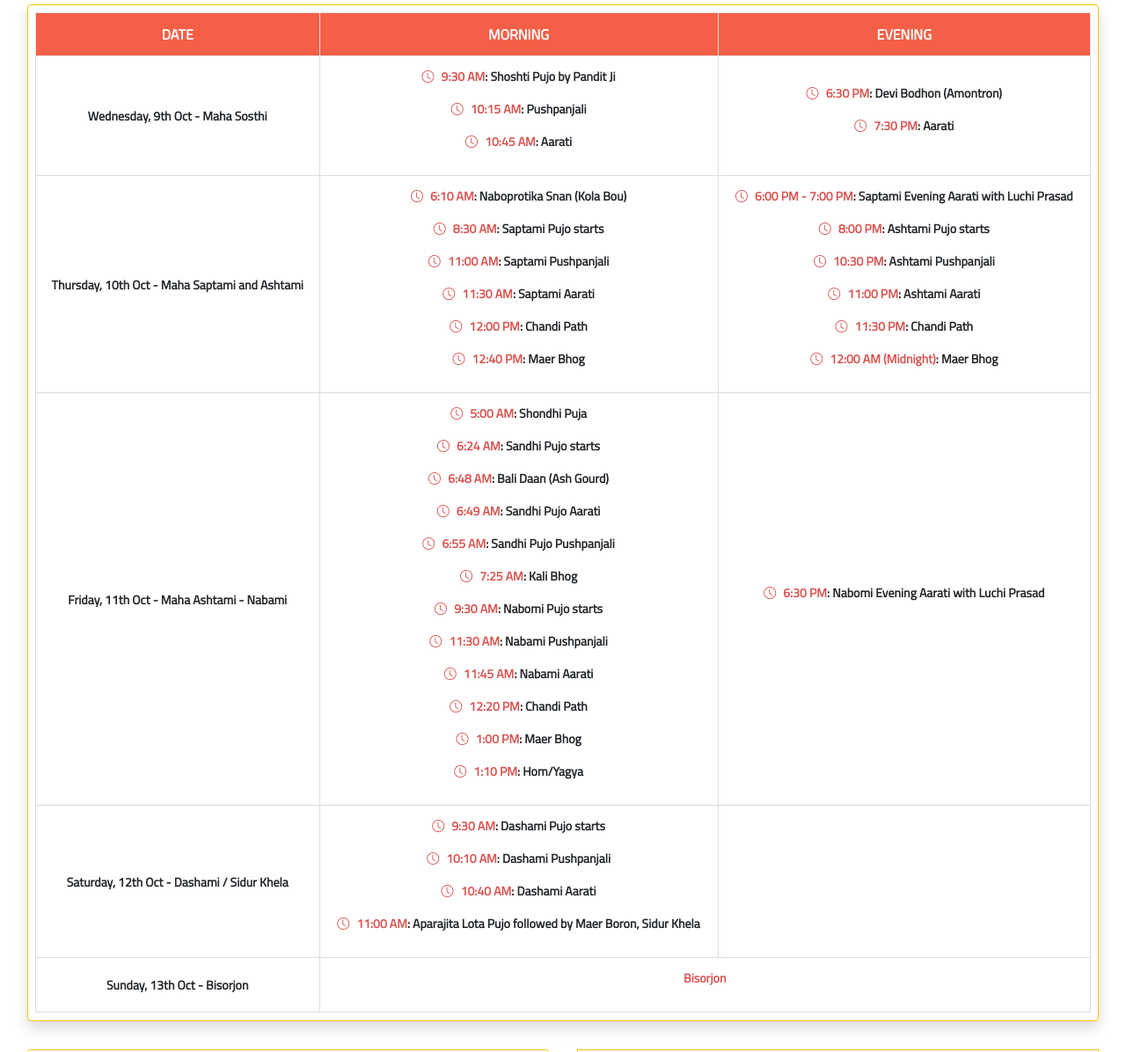
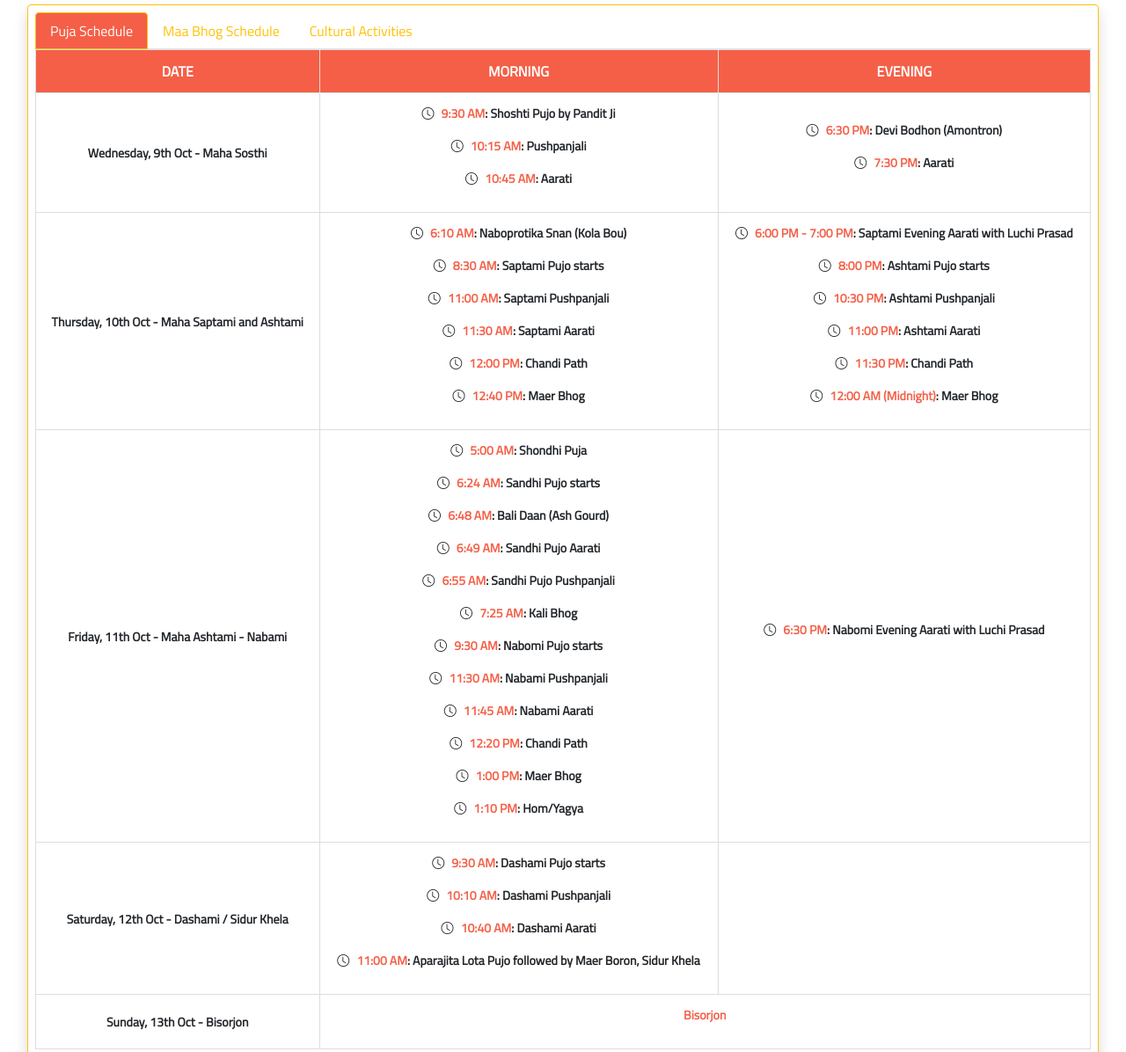
Before and after one commit to SLGBCA/homepage, a plain HTML site: page index.html in a window 1280 px wide. Shown: the part 1760-2956 px from the top of the page at 88% size. Drawn offline with nearby package versions, Linux system fonts and the light colour scheme.

Commit message:
Maa Bhog Schedule

```diff
--- a/css/style.css
+++ b/css/style.css
@@ -1091,8 +1091,17 @@ td {
 }
 .highlight {
     font-weight: bold;
-    color: #d9534f;
+    color: #f55f47;
 }
 .icon-clock {
     margin-right: 5px;
 }
+
+.nav-tabs .nav-link.active {
+    border: 1px solid #ffc107;
+    background-color: #f55f47;
+    color: #fff;
+  }
+.nav-link {
+    color: #ffc107;
+}
--- a/index.html
+++ b/index.html
@@ -162,6 +162,23 @@
   <!-- Event Details -->
   <section class="container-fluid sec_latest d-flex justify-content-start flex-wrap">
     <div id="event_details" class="col col-md m-3 p-2 shadow rounded latest_inner border border-warning">
+        <!-- Tab Navigation -->
+        <ul class="nav nav-tabs" id="eventTab" role="tablist">
+            <li class="nav-item" role="presentation">
+                <a class="nav-link active" id="p1-tab" data-toggle="tab" href="#p1" role="tab" aria-controls="p1" aria-selected="true">Puja Schedule</a>
+            </li>
+            <li class="nav-item" role="presentation">
+                <a class="nav-link" id="p2-tab" data-toggle="tab" href="#p2" role="tab" aria-controls="p2" aria-selected="false">Maa Bhog Schedule</a>
+            </li>
+            <li class="nav-item" role="presentation">
+                <a class="nav-link" id="p3-tab" data-toggle="tab" href="#p3" role="tab" aria-controls="p3" aria-selected="false">Cultural Activities</a>
+            </li>
+        </ul>
+
+        <!-- Tab Content -->
+        <div class="tab-content" id="eventTabContent">
+            <!-- Day 1 Tab -->
+            <div class="tab-pane fade show active" id="p1" role="tabpanel" aria-labelledby="p1-tab">
                 <table>
                     <thead>
                         <tr>
@@ -174,61 +191,61 @@
                         <tr class="date-header">
                             <td class="text-bold">Wednesday, 9th Oct - Maha Sosthi</td>
                             <td>
-                        <p><span class="highlight"><i class="bi bi-clock icon-clock"></i> 9:30 AM</span>: Shoshti Pujo by Pandit Ji</p>
-                        <p><span class="highlight"><i class="bi bi-clock icon-clock"></i> 10:15 AM</span>: Pushpanjali</p>
-                        <p><span class="highlight"><i class="bi bi-clock icon-clock"></i> 10:45 AM</span>: Aarati</p>
+                                <p><i class="bi bi-clock icon-clock"></i><span class="highlight"> 9:30 AM</span>: Shoshti Pujo by Pandit Ji</p>
+                                <p><i class="bi bi-clock icon-clock"></i><span class="highlight"> 10:15 AM</span>: Pushpanjali</p>
+                                <p><i class="bi bi-clock icon-clock"></i><span class="highlight"> 10:45 AM</span>: Aarati</p>
                             </td>
                             <td>
-                        <p><span class="highlight"><i class="bi bi-clock icon-clock"></i> 6:30 PM</span>: Devi Bodhon (Amontron)</p>
-                        <p><span class="highlight"><i class="bi bi-clock icon-clock"></i> 7:30 PM</span>: Aarati</p>
+                                <p><i class="bi bi-clock icon-clock"></i><span class="highlight"> 6:30 PM</span>: Devi Bodhon (Amontron)</p>
+                                <p><i class="bi bi-clock icon-clock"></i><span class="highlight"> 7:30 PM</span>: Aarati</p>
                             </td>
                         </tr>
                         <tr class="date-header">
                             <td>Thursday, 10th Oct - Maha Saptami and Ashtami</td>
                             <td>
-                        <p><span class="highlight"><i class="bi bi-clock icon-clock"></i> 6:10 AM</span>: Naboprotika Snan (Kola Bou)</p>
-                        <p><span class="highlight"><i class="bi bi-clock icon-clock"></i> 8:30 AM</span>: Saptami Pujo starts</p>
-                        <p><span class="highlight"><i class="bi bi-clock icon-clock"></i> 11:00 AM</span>: Saptami Pushpanjali</p>
-                        <p><span class="highlight"><i class="bi bi-clock icon-clock"></i> 11:30 AM</span>: Saptami Aarati</p>
-                        <p><span class="highlight"><i class="bi bi-clock icon-clock"></i> 12:00 PM</span>: Chandi Path</p>
-                        <p><span class="highlight"><i class="bi bi-clock icon-clock"></i> 12:40 PM</span>: Maer Bhog</p>
+                                <p><i class="bi bi-clock icon-clock"></i><span class="highlight"> 6:10 AM</span>: Naboprotika Snan (Kola Bou)</p>
+                                <p><i class="bi bi-clock icon-clock"></i><span class="highlight"> 8:30 AM</span>: Saptami Pujo starts</p>
+                                <p><i class="bi bi-clock icon-clock"></i><span class="highlight"> 11:00 AM</span>: Saptami Pushpanjali</p>
+                                <p><i class="bi bi-clock icon-clock"></i><span class="highlight"> 11:30 AM</span>: Saptami Aarati</p>
+                                <p><i class="bi bi-clock icon-clock"></i><span class="highlight"> 12:00 PM</span>: Chandi Path</p>
+                                <p><i class="bi bi-clock icon-clock"></i><span class="highlight"> 12:40 PM</span>: Maer Bhog</p>
                             </td>
                             <td>
-                        <p><span class="highlight"><i class="bi bi-clock icon-clock"></i> 6:00 PM - 7:00 PM</span>: Saptami Evening Aarati with Luchi Prasad</p>
-                        <p><span class="highlight"><i class="bi bi-clock icon-clock"></i> 8:00 PM</span>: Ashtami Pujo starts</p>
-                        <p><span class="highlight"><i class="bi bi-clock icon-clock"></i> 10:30 PM</span>: Ashtami Pushpanjali</p>
-                        <p><span class="highlight"><i class="bi bi-clock icon-clock"></i> 11:00 PM</span>: Ashtami Aarati</p>
-                        <p><span class="highlight"><i class="bi bi-clock icon-clock"></i> 11:30 PM</span>: Chandi Path</p>
-                        <p><span class="highlight"><i class="bi bi-clock icon-clock"></i> 12:00 AM (Midnight)</span>: Maer Bhog</p>
+                                <p><i class="bi bi-clock icon-clock"></i><span class="highlight"> 6:00 PM - 7:00 PM</span>: Saptami Evening Aarati with Luchi Prasad</p>
+                                <p><i class="bi bi-clock icon-clock"></i><span class="highlight"> 8:00 PM</span>: Ashtami Pujo starts</p>
+                                <p><i class="bi bi-clock icon-clock"></i><span class="highlight"> 10:30 PM</span>: Ashtami Pushpanjali</p>
+                                <p><i class="bi bi-clock icon-clock"></i><span class="highlight"> 11:00 PM</span>: Ashtami Aarati</p>
+                                <p><i class="bi bi-clock icon-clock"></i><span class="highlight"> 11:30 PM</span>: Chandi Path</p>
+                                <p><i class="bi bi-clock icon-clock"></i><span class="highlight"> 12:00 AM (Midnight)</span>: Maer Bhog</p>
                             </td>
                         </tr>
                         <tr class="date-header">
                             <td>Friday, 11th Oct - Maha Ashtami - Nabami</td>
                             <td>
-                        <p><span class="highlight"><i class="bi bi-clock icon-clock"></i> 5:00 AM</span>: Shondhi Puja</p>
-                        <p><span class="highlight"><i class="bi bi-clock icon-clock"></i> 6:24 AM</span>: Sandhi Pujo starts</p>
-                        <p><span class="highlight"><i class="bi bi-clock icon-clock"></i> 6:48 AM</span>: Bali Daan (Ash Gourd)</p>
-                        <p><span class="highlight"><i class="bi bi-clock icon-clock"></i> 6:49 AM</span>: Sandhi Pujo Aarati</p>
-                        <p><span class="highlight"><i class="bi bi-clock icon-clock"></i> 6:55 AM</span>: Sandhi Pujo Pushpanjali</p>
-                        <p><span class="highlight"><i class="bi bi-clock icon-clock"></i> 7:25 AM</span>: Kali Bhog</p>
-                        <p><span class="highlight"><i class="bi bi-clock icon-clock"></i> 9:30 AM</span>: Nabomi Pujo starts</p>
-                        <p><span class="highlight"><i class="bi bi-clock icon-clock"></i> 11:30 AM</span>: Nabami Pushpanjali</p>
-                        <p><span class="highlight"><i class="bi bi-clock icon-clock"></i> 11:45 AM</span>: Nabami Aarati</p>
-                        <p><span class="highlight"><i class="bi bi-clock icon-clock"></i> 12:20 PM</span>: Chandi Path</p>
-                        <p><span class="highlight"><i class="bi bi-clock icon-clock"></i> 1:00 PM</span>: Maer Bhog</p>
-                        <p><span class="highlight"><i class="bi bi-clock icon-clock"></i> 1:10 PM</span>: Hom/Yagya</p>
+                                <p><i class="bi bi-clock icon-clock"></i><span class="highlight"> 5:00 AM</span>: Shondhi Puja</p>
+                                <p><i class="bi bi-clock icon-clock"></i><span class="highlight"> 6:24 AM</span>: Sandhi Pujo starts</p>
+                                <p><i class="bi bi-clock icon-clock"></i><span class="highlight"> 6:48 AM</span>: Bali Daan (Ash Gourd)</p>
+                                <p><i class="bi bi-clock icon-clock"></i><span class="highlight"> 6:49 AM</span>: Sandhi Pujo Aarati</p>
+                                <p><i class="bi bi-clock icon-clock"></i><span class="highlight"> 6:55 AM</span>: Sandhi Pujo Pushpanjali</p>
+                                <p><i class="bi bi-clock icon-clock"></i><span class="highlight"> 7:25 AM</span>: Kali Bhog</p>
+                                <p><i class="bi bi-clock icon-clock"></i><span class="highlight"> 9:30 AM</span>: Nabomi Pujo starts</p>
+                                <p><i class="bi bi-clock icon-clock"></i><span class="highlight"> 11:30 AM</span>: Nabami Pushpanjali</p>
+                                <p><i class="bi bi-clock icon-clock"></i><span class="highlight"> 11:45 AM</span>: Nabami Aarati</p>
+                                <p><i class="bi bi-clock icon-clock"></i><span class="highlight"> 12:20 PM</span>: Chandi Path</p>
+                                <p><i class="bi bi-clock icon-clock"></i><span class="highlight"> 1:00 PM</span>: Maer Bhog</p>
+                                <p><i class="bi bi-clock icon-clock"></i><span class="highlight"> 1:10 PM</span>: Hom/Yagya</p>
                             </td>
                             <td>
-                        <p><span class="highlight"><i class="bi bi-clock icon-clock"></i> 6:30 PM</span>: Nabomi Evening Aarati with Luchi Prasad</p>
+                                <p><i class="bi bi-clock icon-clock"></i><span class="highlight"> 6:30 PM</span>: Nabomi Evening Aarati with Luchi Prasad</p>
                             </td>
                         </tr>
                         <tr class="date-header">
                             <td>Saturday, 12th Oct - Dashami / Sidur Khela</td>
                             <td>
-                        <p><span class="highlight"><i class="bi bi-clock icon-clock"></i> 9:30 AM</span>: Dashami Pujo starts</p>
-                        <p><span class="highlight"><i class="bi bi-clock icon-clock"></i> 10:10 AM</span>: Dashami Pushpanjali</p>
-                        <p><span class="highlight"><i class="bi bi-clock icon-clock"></i> 10:40 AM</span>: Dashami Aarati</p>
-                        <p><span class="highlight"><i class="bi bi-clock icon-clock"></i> 11:00 AM</span>: Aparajita Lota Pujo followed by Maer Boron, Sidur Khela</p>
+                                <p><i class="bi bi-clock icon-clock"></i><span class="highlight"> 9:30 AM</span>: Dashami Pujo starts</p>
+                                <p><i class="bi bi-clock icon-clock"></i><span class="highlight"> 10:10 AM</span>: Dashami Pushpanjali</p>
+                                <p><i class="bi bi-clock icon-clock"></i><span class="highlight"> 10:40 AM</span>: Dashami Aarati</p>
+                                <p><i class="bi bi-clock icon-clock"></i><span class="highlight"> 11:00 AM</span>: Aparajita Lota Pujo followed by Maer Boron, Sidur Khela</p>
                             </td>
                             <td></td>
                         </tr>
@@ -240,6 +257,44 @@
                         </tr>
                     </tbody>
                 </table>
+            </div>
+
+            <!-- Day 2 Tab -->
+            <div class="tab-pane fade" id="p2" role="tabpanel" aria-labelledby="p2-tab">
+                <table class="table">
+                    <tr>
+                      <th>Day/Date</th>
+                      <th>Afternoon Bhog</th>
+                      <th>Evening Bhog</th>
+                    </tr>
+                    <tr>
+                      <td>Maha Saptami (Thursday, 10th Oct)</td>
+                      <td><i class="bi bi-clock icon-clock"></i><span class="highlight">12:00 PM</span> - White Rice, Sabji, Daal, 5 types of Fries (Bhindi, aloo, pumpkin, Pointed Gourd, Bitter gourd etc), Sweet Chutney, Papad, Dahi, Sweets, Paan</td>
+                      <td><i class="bi bi-clock icon-clock"></i><span class="highlight">5:30 PM</span> - Luchi, Halwa, Sandesh, Paan</td>
+                    </tr>
+                    <tr>
+                      <td>Maha Ashtami (Thursday, 10th - Friday, 11th Oct)</td>
+                      <td><i class="bi bi-clock icon-clock"></i><span class="highlight">11:30PM</span> - Luchi, Daal (Chana), Mixed Veg/ Sabji, Halwa, 5 types of Fries, Sweet Chutney, Papad, Dahi, Sweets, Paan</td>
+                      <td><i class="bi bi-clock icon-clock"></i><span class="highlight">7:00 AM</span> - Khichdi, Any fry (Brinjal, Cabbage sabji), Sweet Chutney, Papad, Dahi, Sweets, Paan</td>
+                    </tr>
+                    <tr>
+                      <td>Maha Nabami (Friday, 11th Oct)</td>
+                      <td><i class="bi bi-clock icon-clock"></i><span class="highlight">12:30 PM</span> - Pulao, Aloo dum, Paneer, Sweet Chutney, Dahi, Sweets, Paan</td>
+                      <td><i class="bi bi-clock icon-clock"></i><span class="highlight">6:00 PM</span> - Luchi, Halwa, Sandesh, Paan</td>
+                    </tr>
+                    <tr>
+                      <td>Dashami (Saturday, 12th Oct)</td>
+                      <td><i class="bi bi-clock icon-clock"></i><span class="highlight">9:00 AM</span> - Chire (Flattened rice), Murki (Murmura), Dahi, Milk, Sugar</td>
+                      <td></td>
+                    </tr>
+                  </table>
+            </div>
+
+            <!-- Day 3 Tab -->
+            <div class="tab-pane fade" id="p3" role="tabpanel" aria-labelledby="p4-tab">
+                <p>We are working on this!</p>
+            </div>
+        </div>
     </div>
 </section>
 
```
Lines whose indentation alone changed are shown as unchanged.
